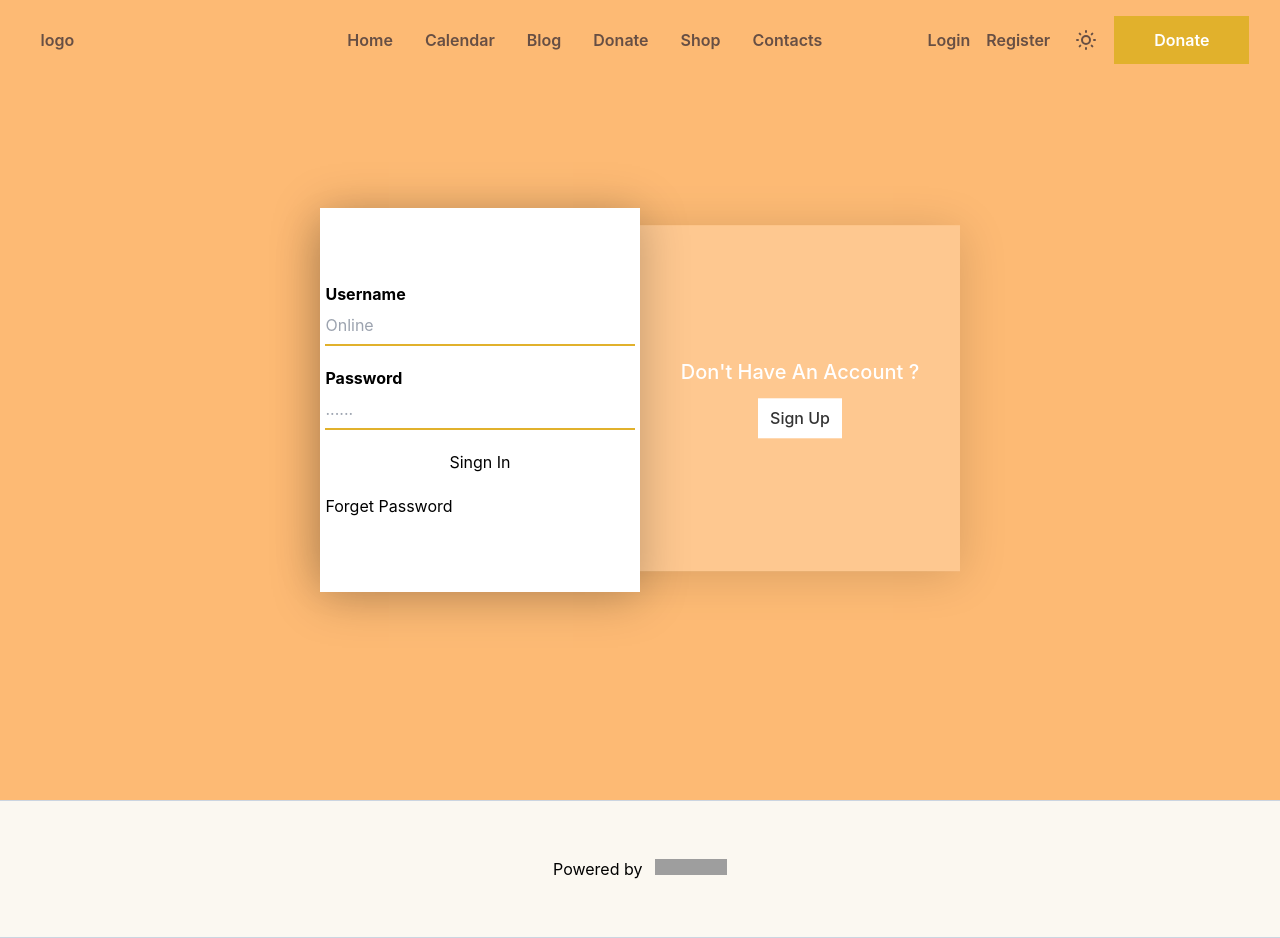
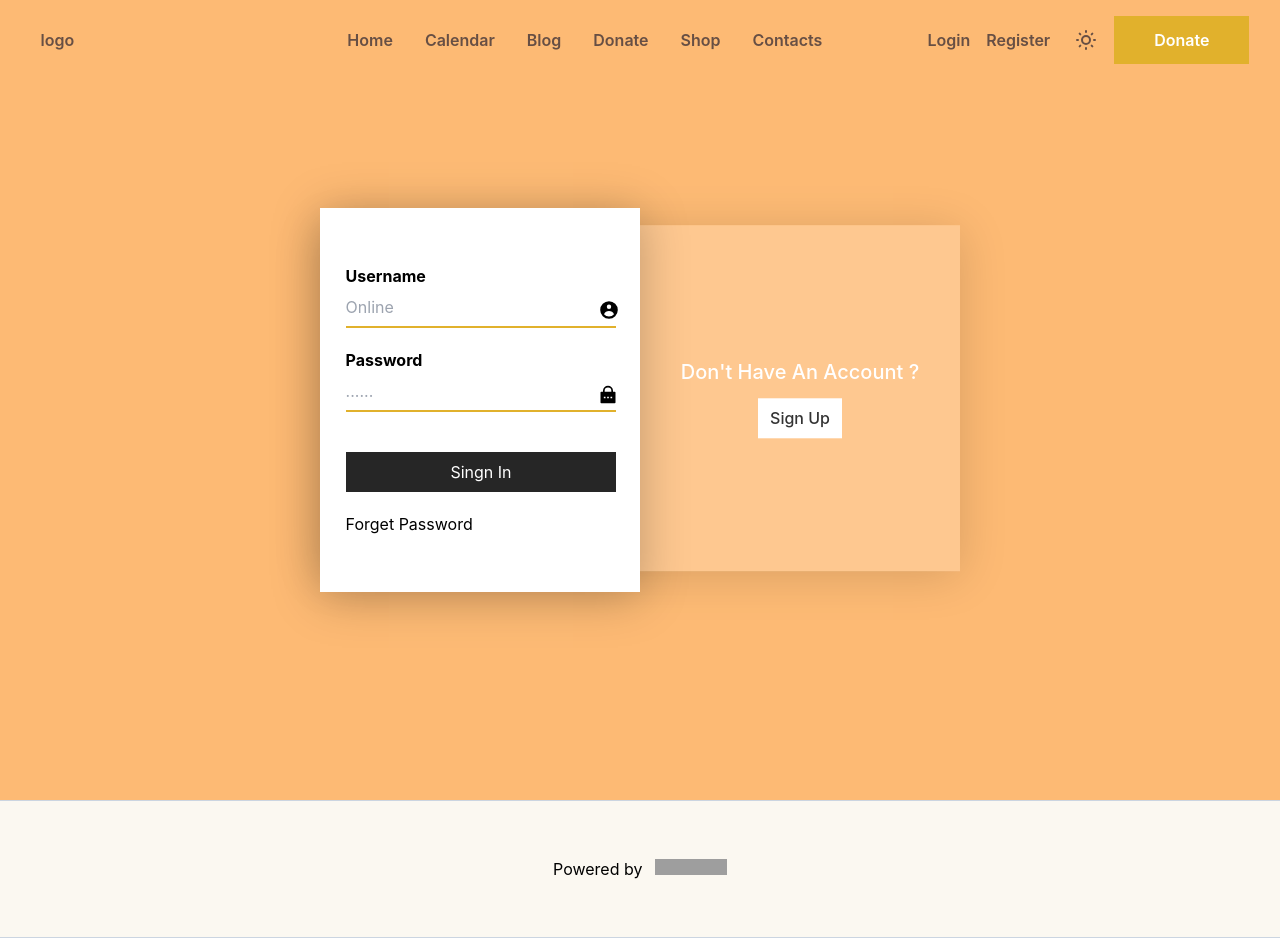
Before and after one commit to yapna-youpi/CHURCH_Herv-, a Next.js app: page /login in a window 1280 px wide. Built offline with nearby package versions, Linux system fonts and the light colour scheme; grey boxes are pictures that could not be loaded.

Commit message:
animation ok sur login et register

```diff
--- a/package.json
+++ b/package.json
@@ -13,7 +13,7 @@
     "nightwind": "^1.1.12",
     "react": "18.2.0",
     "react-dom": "18.2.0",
-    "react-icons": "^4.6.0"
+    "react-icons": "^4.7.1"
   },
   "devDependencies": {
     "@types/node": "8.10.66",
--- a/pages/login/index.jsx
+++ b/pages/login/index.jsx
@@ -1,6 +1,9 @@
 import React, { useEffect } from 'react'
+
 import Header from '../../components/header/Header'
 import Footer from '../../components/footer/Footer'
+import { HiUserCircle } from 'react-icons/hi'
+import { RiLockPasswordFill } from 'react-icons/ri'
 
 function index() {
 
@@ -41,18 +44,38 @@ function index() {
                 </div>
               </div>
               <div className="formBx absolute top-0 lef-0 w-6/12 bg-white flex justify-center items-center">
+                <div className="signinFom">
                   <form action="">
                     <div className="formGroup">
                       <p className='m-0 p-0 font-bold'>Username</p>
-                    <input type="text" name="name" placeholder="Online" />
+                      <input type="text" name="name" placeholder="Online" /><i><HiUserCircle size={22} /></i>
                     </div>
                     <div className="formGroup">
                       <p className='m-0 p-0 font-bold'>Password</p>
-                    <input type="password" name="password" placeholder="......" />
-                    <input type="submit" name='submit' value="Singn In" />
+                      <input type="password" name="password" placeholder="......" /><i><RiLockPasswordFill size={20} /></i>
+                      <input type="submit" name='submit' className='btnSingin' value="Singn In" />
                     </div>
                     <a href='#'>Forget Password</a>
                   </form>
+                </div>
+                <div className="signupFom">
+                  <form action="">
+                    <div className="formGroup">
+                      <input type="text" name="name" placeholder="Username" /><i><HiUserCircle size={22} /></i>
+                    </div>
+                    <div className="formGroup">
+                      <input type="text" name="email" placeholder="Email" /><i><HiUserCircle size={22} /></i>
+                    </div>
+                    <div className="formGroup">
+                      <input type="number" name="phone" placeholder="phone" /><i><HiUserCircle size={22} /></i>
+                    </div>
+                    <div className="formGroup">
+                      <input type="password" name="password" placeholder="Password" /><i><RiLockPasswordFill size={20} /></i>
+                      <input type="submit" name='submit' className='btnRegister' value="Register" />
+                    </div>
+                    <a href='#'>Forget Password</a>
+                  </form>
+                </div>
               </div>
             </div>
             {/* <div className='bubble '>
--- a/styles/globals.css
+++ b/styles/globals.css
@@ -80,6 +80,7 @@ a {
   box-shadow:  0 5px 45px rgba(0, 0, 0, 0.25);
   transition: 0.5s ease-in-out;
   z-index: 3r;
+  overflow: hidden;
 }
 .signin.activer{
   background-color: #f43648;
@@ -90,11 +91,45 @@ a {
 .formBx.desactiver{
   animation: removeloginanim 0.65s ease-in-out both;
 }
-.formGroup p{
+.formBx.activer .signupFom{
+  position: absolute;
+  left: 100%;
+  animation: paranim 0.45s ease-in-out 0.1s both;
+}
+.formBx.desactiver .signupFom{
+  position: absolute;
+  left: 0%;
+  animation: remanim 0.45s ease-in-out 0.1s both ;
+}
+.signinFom{
+  position: absolute;
+  left: 8%;
+}
+.signupFom{
+  position: absolute;
+  left: 110%;
+}
+.formBx.activer .signinFom{
+  position: absolute;
+  left: -90%;
+  animation: remanim 0.45s ease-in-out 0.1s both ;
+}
+.formBx.desactiver .signinFom{
+  position: absolute;
+  left: 100%;
+  animation: desanim 0.45s ease-in-out  both;
+}
+.formGroup i{
+  /* width: 10%; */
+  display: inline-flex;
+  justify-content: center;
+  align-items: center;
+  transform: translate(-18px,8px);
+  z-index: 2;
 }
 .formGroup input{
   margin-bottom: 20px;
-  width: 100%;
+  width: 92%;
 }
 .formGroup input[type="text"],.formGroup input[type="password"]{
   border: none;
@@ -103,35 +138,77 @@ a {
   height: 40px;
 }
 .formGroup input[type="text"]:focus,.formGroup input[type="password"]:focus{
-  border-bottom: 2px solid #222222;
+  border-bottom: 2px solid #262626;
+}
+.formGroup input[type="submit"]{
+  height: 40px;
+  margin-top: 20px;
+  color: #fff;
+  background: #262626;
+  cursor: pointer;
+}
+.formGroup input[type="submit"]:hover{
+  background: #161616;
+}
+.formBx.activer .btnSingin{
+  color: #c31432;
+}
+.formGroup a{
+  color: #262626;
+  font-size: 12px;
+  font-weight: bold;
+}
+.formBx.activer .formGroup input[type="text"],.formBx.activer .formGroup input[type="password"]{
+  border-bottom: 2px solid #c31432;
 }
 @keyframes loginanim{
   0%{
-      transform: left(0%);
+      left: 0%;
       opacity: 0;
 
   }
-  50%{
-    transform: left(50%);
-    opacity: 0.50;
-  }
   100%{
-      transform: translatex(100%);
-      /* left: 50%; */
+      left: 50%;
       opacity: 1;
   }
 }
 @keyframes removeloginanim{
   0%{
-    transform: translatex(100%);
-  }
-  50%{
-    transform: left(50%);
-    opacity: 0.50;
+    left: 50%;
+    opacity: 0;
   }
   100%{
-      transform: left(0%);
+      left: 0%;
       opacity: 1;
+  }
+}
+@keyframes remanim{
+  0%{
+    left: 0%;
+    opacity: 1;
+  }
+
+  100%{
+      left: -100%;
+      opacity: 1;
+  }
+}
+@keyframes desanim{
+  0%{
+    left: -100%;
+  }
+
+  100%{
+      left: 7.5%;
+  }
+}
+@keyframes paranim{
+  0%{
+    left: -100%;
+  }
+
+  100%{
+      left: 7.5%;
   }
 }
 
```
Also changed, not shown: 1 other file (tests, documents, lock files or other folders). Lines whose indentation alone changed are shown as unchanged.
